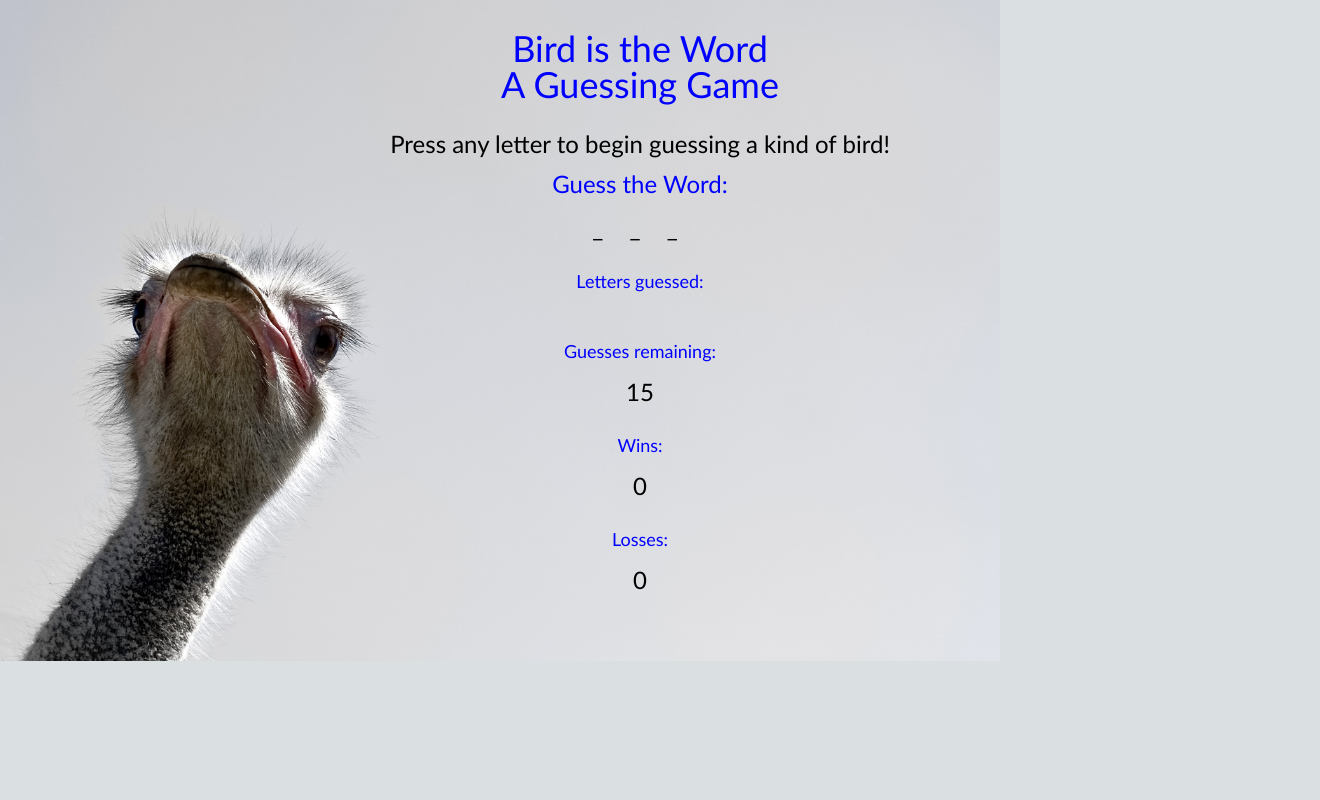
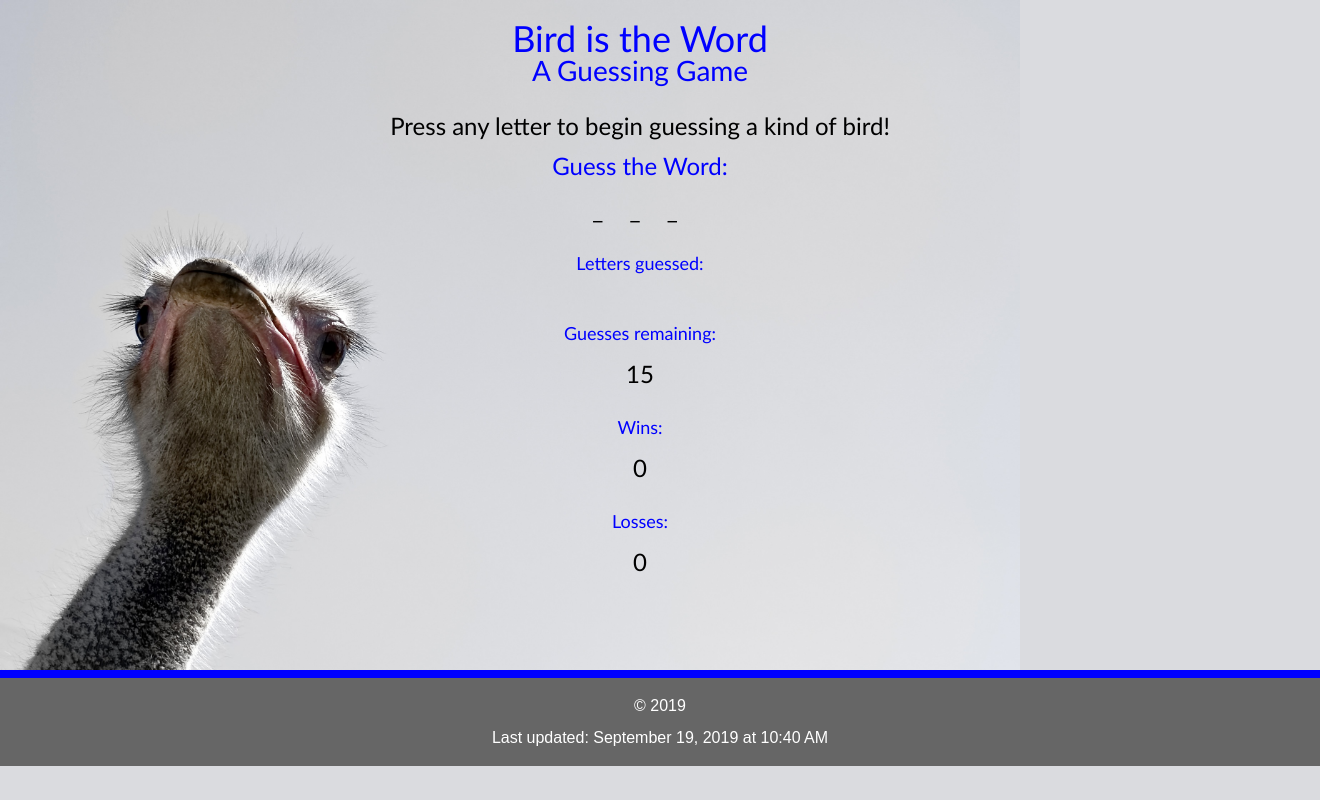
Before and after one commit to JLGaumnitz/Word-Guess-Game, a plain HTML site: page index.html in a window 1280 px wide. Shown: the whole page, 1320 px wide, since content can reach past the window. Drawn offline with Linux system fonts and the light colour scheme.

Commit message:
updated some style

```diff
--- a/assets/css/style.css
+++ b/assets/css/style.css
@@ -1,9 +1,9 @@
 
 body {
   background-image: url(../images/strauss_bird_flightless_bird.jpg);
-  background-color: #d1d8dbcc;
+  background-color:#DADBDF;
   background-repeat: no-repeat;
-  background-size: 1000px;
+  background-size: 1020px;
 }
 
 h1 {
@@ -12,7 +12,16 @@ h1 {
   text-align: center;
   color: blue;
   margin: auto;
-  padding: 30px 30px;
+  padding-top: 20px;
+}
+
+h2 {
+  font-family: 'Trebuchet MS', 'Lucida Sans Unicode', 'Lucida Grande', 'Lucida Sans', Arial, sans-serif;
+  font-size: 28px;
+  text-align: center;
+  color: blue;
+  margin: auto;
+  padding-bottom: 30px;
 }
 
 p {
--- a/index.html
+++ b/index.html
@@ -21,9 +21,9 @@
 <body>
 
 
-<h1>Bird is the Word
-    <br>
-    A Guessing Game</h1>
+<h1>Bird is the Word</h1>
+
+<h2>A Guessing Game</h2>
 
 
 <div>
@@ -36,29 +36,29 @@
 
 <br>
 <br>
-<!-- add the letters the user inputs if they are not in the word to guess -->
+<!--Add the letters the user inputs, if they are not in the word being guesed -->
     <h4>Letters guessed:</h4>
     <p id="guessedLetters"></p>
 <br>
 <br>
-<!-- display the Guesses remaining from JS -->
+<!--Display the tally of Guesses remaining from JS -->
     <h4>Guesses remaining:</h4>
     <p id="remGuesses"></p>
 <br>
 <br>
-<!-- Display tally of wins here -->
+<!-- Display tally of wins here from JS -->
     <h4>Wins:</h4>
     <p id="wins"></p>
 <br>
 <br>
 
-<!-- Display tally losses here -->
+<!-- Display tally losses here from JS -->
     <h4>Losses:</h4>
     <p id="losses"></p>
 
 </div>
 
-<!-- <br>
+<br>
 <br>
 <br>
 <br>
@@ -69,7 +69,7 @@
             <br>
             <br>
        <small>Last updated: September 19, 2019 at 10:40 AM</small>
-</footer> -->
+</footer>
 
 
 <!-- Link to my JavaScript file -->
```
